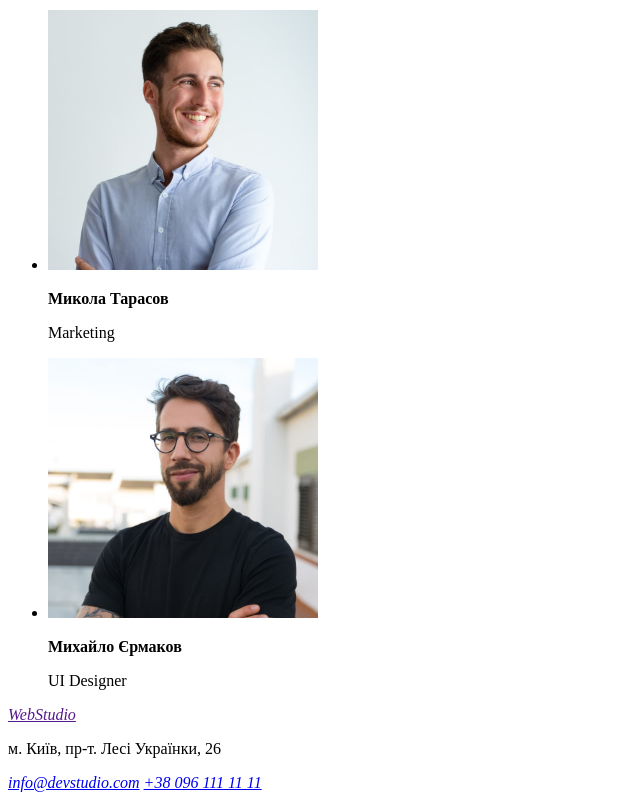
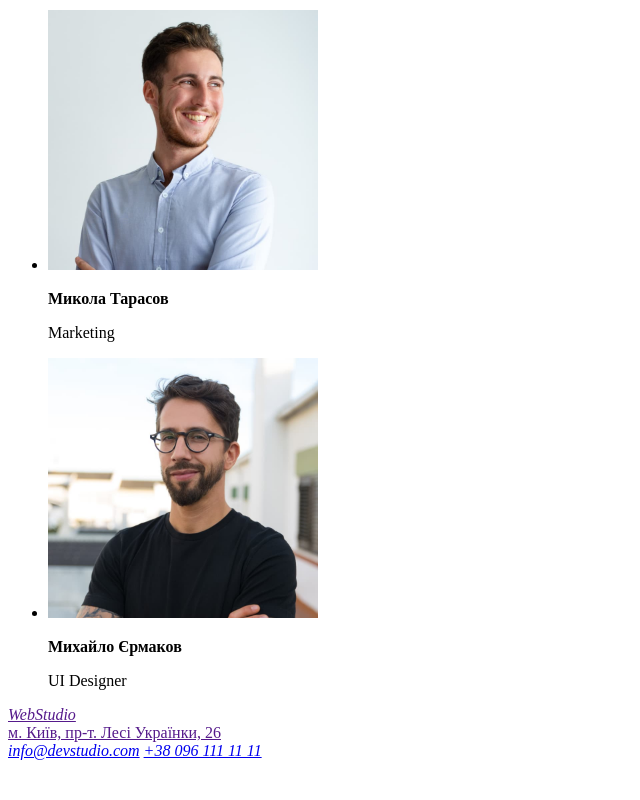
Before and after one commit to Greens1593/goit-markup-hw-01, a plain HTML site: page index.html in a window 1280 px wide. Shown: the part 2241-3041 px from the top of the page, without its empty margins (0-640 px from the left). After the commit the page ends 3009 px from the top, so only its background shows below. Drawn offline with Linux system fonts and the light colour scheme.

Commit message:
Змінено у футері оформлення фізичної адреси. Замість параграфу наразі адреса є посиланням.

```diff
--- a/index.html
+++ b/index.html
@@ -136,7 +136,7 @@
       <address>
         <a href="">WebStudio</a>
       </address>
-      <p>м. Київ, пр-т. Лесі Українки, 26</p>
+      <a href="">м. Київ, пр-т. Лесі Українки, 26</a>
       <address>
         <a href="mailto:info@devstudio.com">info@devstudio.com</a>
         <a href="tel:+380961111111">+38 096 111 11 11</a>
```
